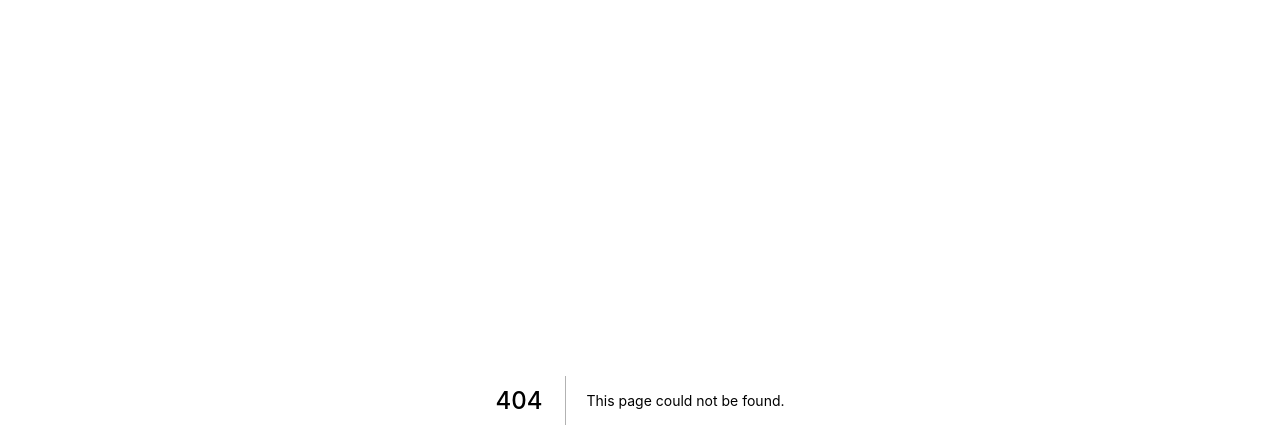
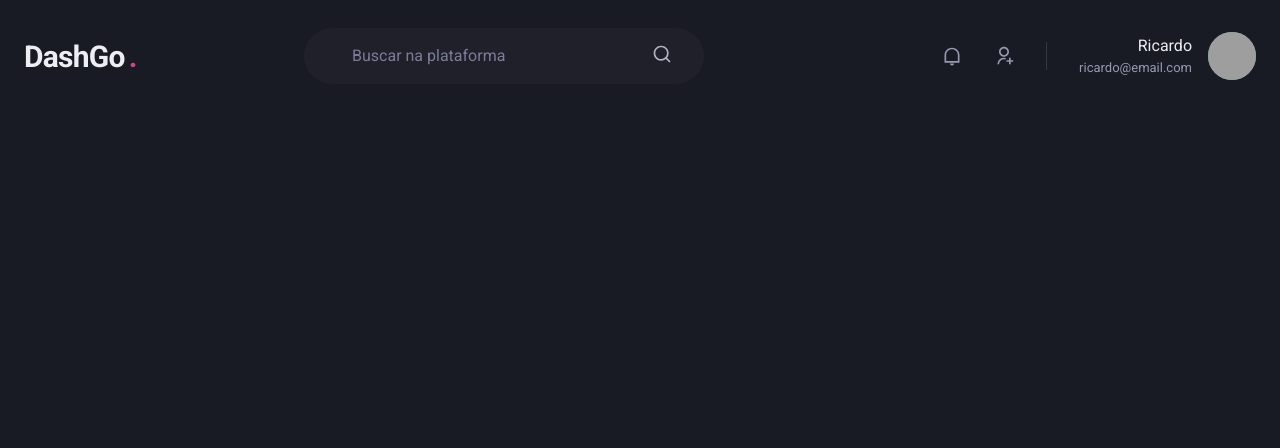
Before and after one commit to ricardo85x/04-dashgo, a Next.js app: page /dashboard in a window 1280 px wide. Before the commit this address had no page. Shown: the top 448 px of the page. Built offline with nearby package versions, Linux system fonts and the light colour scheme; grey boxes are pictures that could not be loaded.

Commit message:
header with chakra

```diff
--- a/package.json
+++ b/package.json
@@ -15,7 +15,8 @@
     "framer-motion": "^4.1.13",
     "next": "10.2.0",
     "react": "17.0.2",
-    "react-dom": "17.0.2"
+    "react-dom": "17.0.2",
+    "react-icons": "^4.2.0"
   },
   "devDependencies": {
     "@types/node": "^15.0.2",
--- /dev/null
+++ b/src/components/Header.tsx
@@ -0,0 +1,82 @@
+import { Flex, Text, Input, Icon, HStack, Box, Avatar } from '@chakra-ui/react'
+import React from 'react'
+
+import { RiNotificationLine, RiSearchLine, RiUserAddLine } from 'react-icons/ri'
+export function Header() {
+    return (
+        <Flex
+            as="header"
+            w="100%"
+            maxWidth={1480}
+            h="20"
+            mx="auto"
+            mt="4"
+            align="center"
+            px="6"
+        >
+            <Text
+                fontSize="3xl"
+                fontWeight="bold"
+                letterSpacing="tight"
+                w="64"
+            > DashGo<Text as="span" ml="1" color="pink.500">.</Text>
+
+            </Text>
+
+            <Flex
+                as="label"
+                flex="1"
+                py="4"
+                px="8"
+                ml="6"
+                maxWidth={400}
+                alignSelf="center"
+                color="gray.200"
+                position="relative"
+                bg="gray.800"
+                borderRadius="full"
+
+            >
+                <Input
+                    color="gray.50"
+                    variant="unstyled" // sem estilo
+                    px="4"
+                    mr="4"
+                    placeholder="Buscar na plataforma"
+                    _placeholder={{ color: "gray.400" }} // css para o placeholder
+                />
+
+                <Icon as={RiSearchLine} fontSize="20" />
+
+            </Flex>
+
+            <Flex
+                align="center"
+                ml="auto"
+
+            >
+                <HStack
+                    spacing="8"
+                    mx="8"
+                    pr="8"
+                    py="1"
+                    color="gray.300"
+                    borderRightWidth={1}
+                    borderColor="gray.700"
+                >
+                    <Icon as={RiNotificationLine} fontSize="20" />
+                    <Icon as={RiUserAddLine} fontSize="20" />
+                </HStack>
+
+                <Flex align="center">
+                    <Box mr="4" textAlign="right">
+                        <Text>Ricardo</Text>
+                        <Text color="gray.300" fontSize="small">ricardo@email.com</Text>
+                    </Box>
+
+                    <Avatar size="md" name="Ricardo" src="https://github.com/ricardo85x.png" />
+                </Flex>
+            </Flex>
+        </Flex>
+    )
+}
--- /dev/null
+++ b/src/pages/dashboard.tsx
@@ -0,0 +1,7 @@
+import { Header } from "../components/Header"
+
+export default function Dashboard() {
+    return (
+        <Header />
+    )
+}
```
Also changed, not shown: 1 other file (tests, documents, lock files or other folders).
